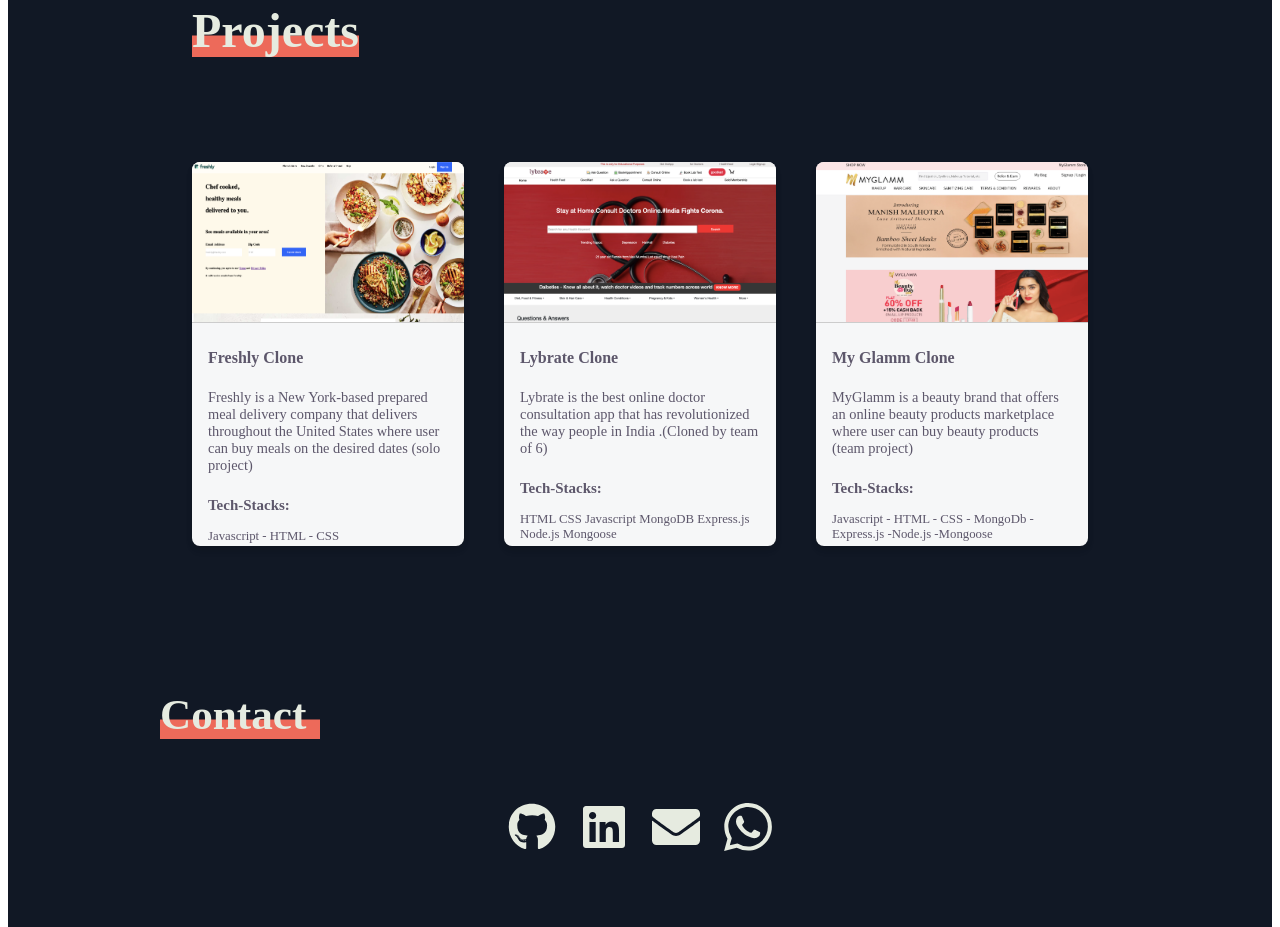
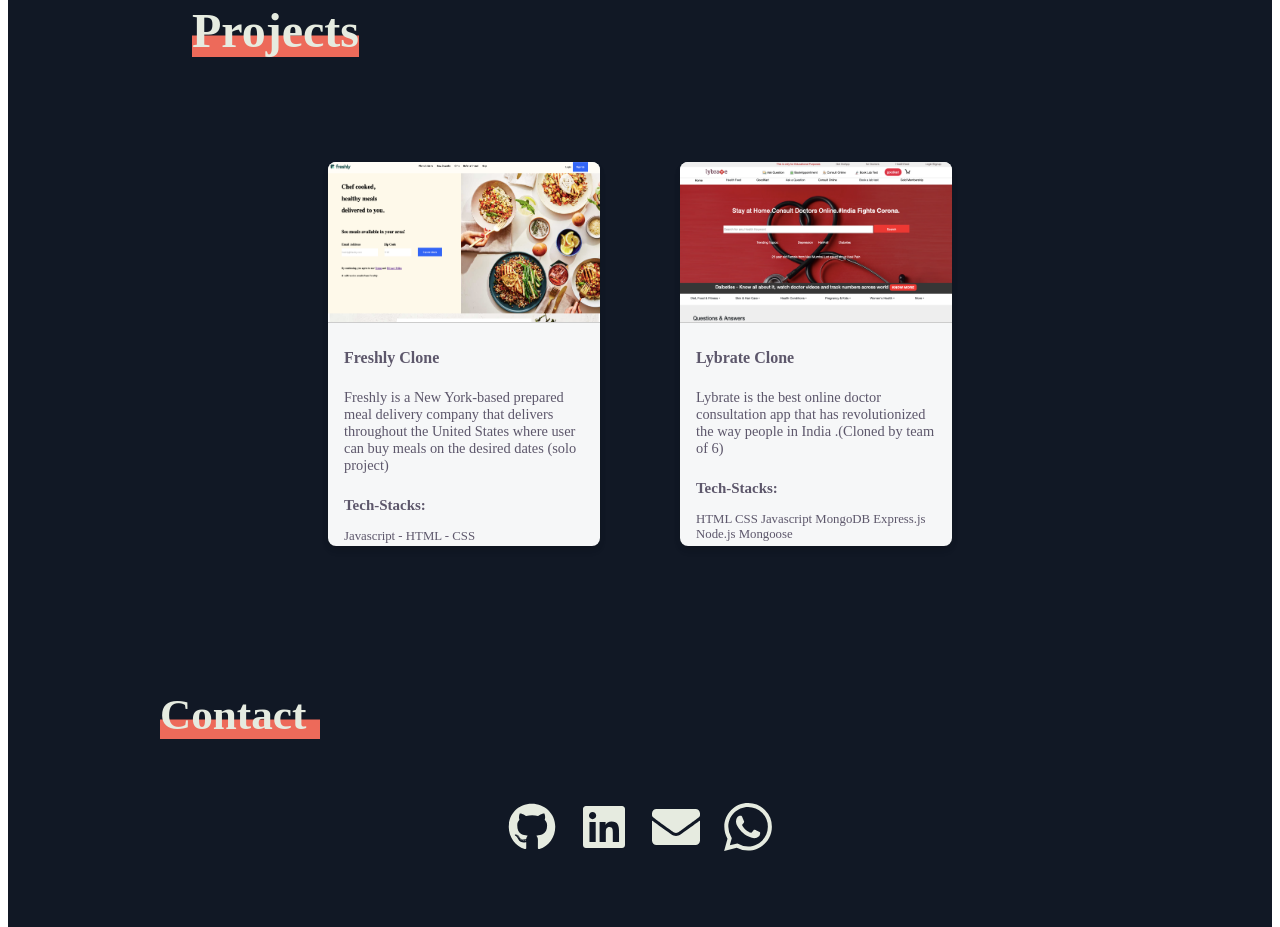
Before and after one commit to RanaRajat/Portfolio-website, a React (Create React App) app: page / in a window 1280 px wide. Shown: the part 2320-3247 px from the top of the page. Built offline with nearby package versions, Linux system fonts and the light colour scheme.

Commit message:
project changes

```diff
--- a/src/components/Projects.js
+++ b/src/components/Projects.js
@@ -32,7 +32,7 @@
           link_two_text="Visit"
           link_three_text="Github"
         />
-        <Card
+        {/* <Card
           img={require('../images/myglamm.png')}
           title="My Glamm Clone"
           description="MyGlamm is a beauty brand that offers an online beauty products marketplace
@@ -43,7 +43,7 @@
           link_three="https://github.com/RanaRajat/MyGlamm-with-Backend"
           link_two_text="Visit"
           link_three_text="Github"
-        />
+        /> */}
       </Grid>
     </ProjectsContainer>
   );
@@ -79,7 +79,7 @@
   display: grid;
   grid-template-columns: repeat(auto-fill, 17rem);
   grid-auto-rows: 24rem;
-  grid-gap: 2.5rem;
+  grid-gap: 5rem;
   justify-content: center;
 `;
 
```
